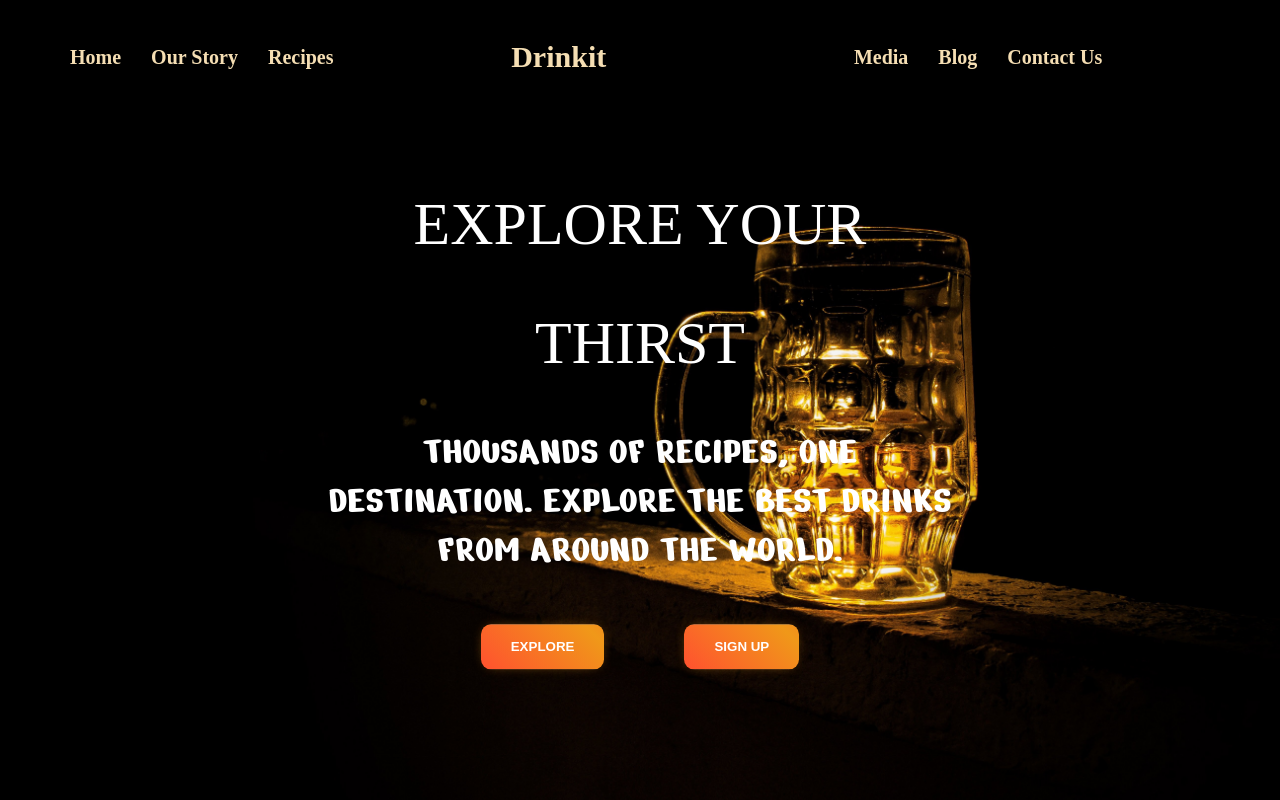
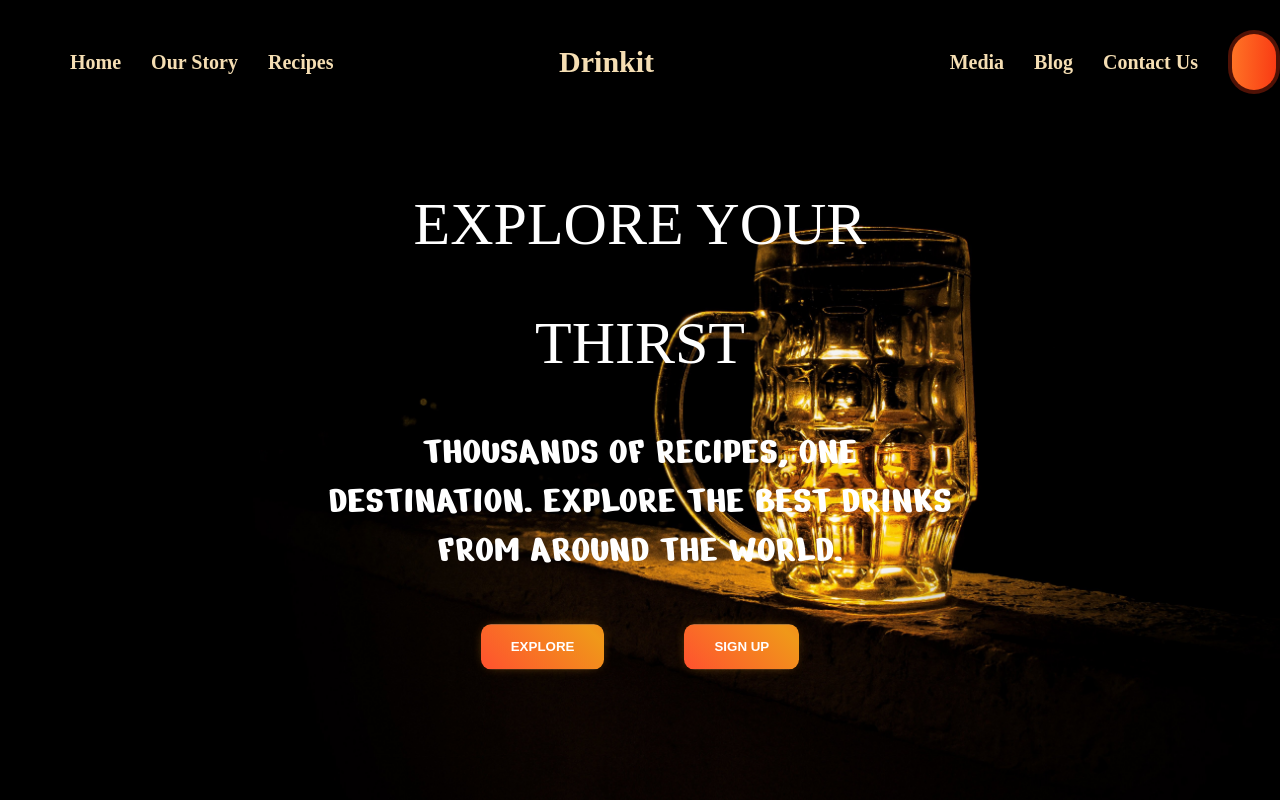
Before and after one commit to charl13s/recipe, a website: page index.html in a window 1280 px wide. Shown: the top 800 px of the page. Drawn offline with Linux system fonts and the light colour scheme; a web font is replaced by a local one.

Commit message:
button style

```diff
--- a/authentication.js
+++ b/authentication.js
@@ -1,3 +1,5 @@
+
+
 const authButtons = document.getElementById('auth-buttons');
 
 function updateAuthButtons() {
--- a/css/style.css
+++ b/css/style.css
@@ -4,7 +4,7 @@
 
 body {
 	margin:  0;
-  overflow-y: hidden;
+
 }
 /* INPUT FORMS */
 .page-content {
@@ -279,38 +279,101 @@ nav a:hover {
 
 /* CSS */
 .auth-button {
-  --b: 3px;   /* border thickness */
-  --s: .45em; /* size of the corner */
-  --color: #2e218a;
-
-  padding: calc(.5em + var(--s)) calc(.9em + var(--s));
-  color: var(--color);
-  --_p: var(--s);
-  background:
-    conic-gradient(from 90deg at var(--b) var(--b),#0000 90deg,var(--color) 0)
-    var(--_p) var(--_p)/calc(100% - var(--b) - 2*var(--_p)) calc(100% - var(--b) - 2*var(--_p));
-  transition: .3s linear, color 0s, background-color 0s;
-  outline: var(--b) solid #0000;
-  outline-offset: .6em;
+  align-items: center;
+  appearance: none;
+  background-clip: padding-box;
+  background-color: initial;
+  background-image: none;
+  border-style: none;
+  box-sizing: border-box;
+  color: #fff;
+  cursor: pointer;
+  display: inline-block;
+  flex-direction: row;
+  flex-shrink: 0;
+  font-family: Eina01,sans-serif;
   font-size: 16px;
-
-  border: 0;
-
+  font-weight: 800;
+  justify-content: center;
+  line-height: 24px;
+  margin: 0;
+  min-height: 64px;
+  outline: none;
+  overflow: visible;
+  padding: 19px 26px;
+  pointer-events: auto;
+  position: relative;
+  text-align: center;
+  text-decoration: none;
+  text-transform: none;
   user-select: none;
   -webkit-user-select: none;
   touch-action: manipulation;
+  vertical-align: middle;
+  width: auto;
+  word-break: keep-all;
+  z-index: 0;
 }
 
-.auth-button:hover,
-.auth-button:focus-visible{
-  --_p: 0px;
-  outline-color: var(--color);
-  outline-offset: .05em;
+
+
+
+.auth-button:before,
+.auth-button:after {
+  border-radius: 80px;
 }
 
-.auth-button:active {
-  background: var(--color);
-  color: #fff;
+.auth-button:before {
+  background-color: rgba(249, 58, 19, .32);
+  content: "";
+  display: block;
+  height: 100%;
+  left: 0;
+  overflow: hidden;
+  position: absolute;
+  top: 0;
+  width: 100%;
+  z-index: -2;
+}
+
+.auth-button:after {
+  background-color: initial;
+  background-image: linear-gradient(92.83deg, #ff7426 0, #f93a13 100%);
+  bottom: 4px;
+  content: "";
+  display: block;
+  left: 4px;
+  overflow: hidden;
+  position: absolute;
+  right: 4px;
+  top: 4px;
+  transition: all 100ms ease-out;
+  z-index: -1;
+}
+
+.auth-button:hover:not(:disabled):after {
+  bottom: 0;
+  left: 0;
+  right: 0;
+  top: 0;
+  transition-timing-function: ease-in;
+}
+
+.auth-button:active:not(:disabled) {
+  color: #ccc;
+}
+
+.auth-button:active:not(:disabled):after {
+  background-image: linear-gradient(0deg, rgba(0, 0, 0, .2), rgba(0, 0, 0, .2)), linear-gradient(92.83deg, #ff7426 0, #f93a13 100%);
+  bottom: 4px;
+  left: 4px;
+  right: 4px;
+  top: 4px;
+}
+
+.auth-button:disabled {
+  cursor: default;
+  opacity: .24;
 }
 /* BENEFITS SECTION */
   .benefits-container {
--- a/index.html
+++ b/index.html
@@ -23,11 +23,9 @@
             <li><a href="#">Media</a></li>
             <li><a href="#">Blog</a></li>
             <li><a href="#">Contact Us</a></li>
+            <li> <div class="auth-button"></div></li>
 
           </ul>
-          <div>
-            <div class="auth-buttons"></div>
-          </div>
 
 
         </div>
```
